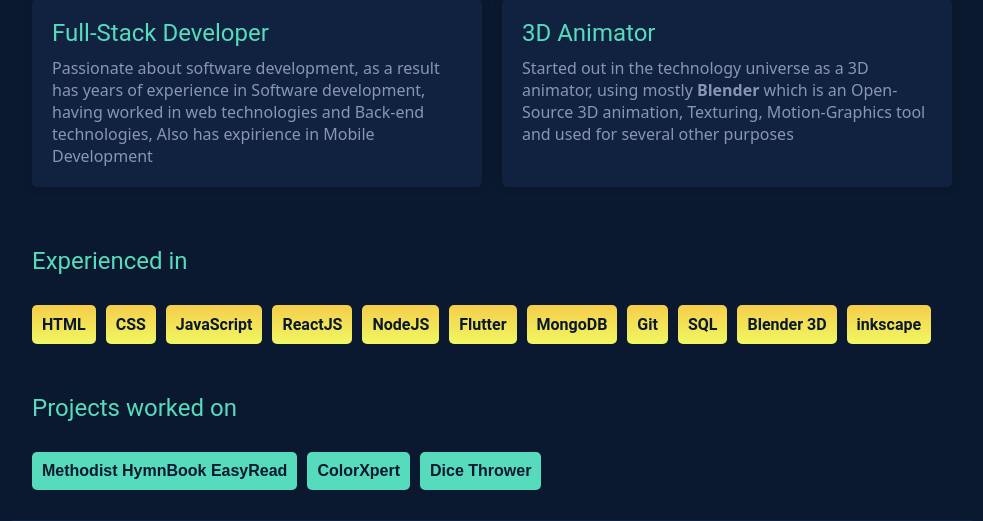
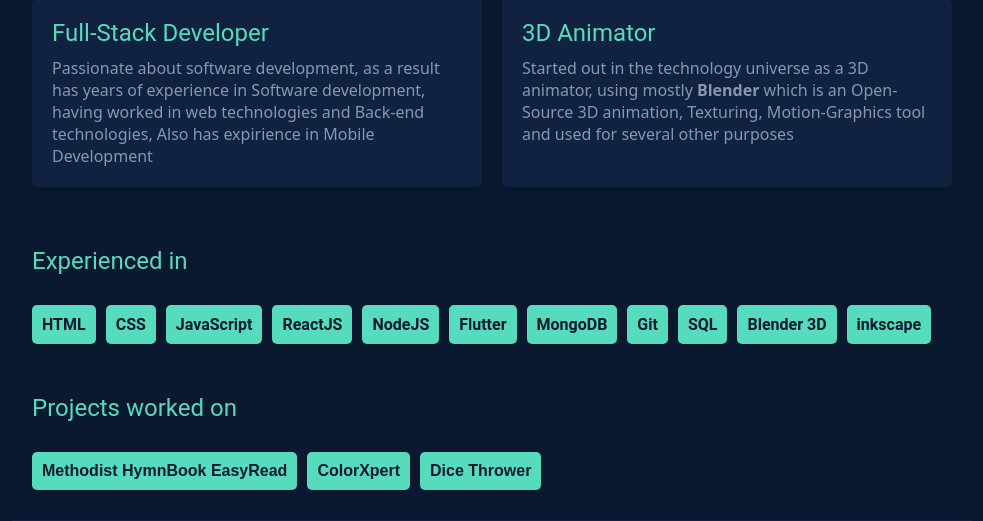
Before and after one commit to lordcsd/portFolioWebSite, a PHP site: page / in a window 1280 px wide. Shown: the part 814-1335 px from the top of the page, without its empty margins (148-1131 px from the left). Run offline with PHP 8.4, Linux system fonts and the light colour scheme.

Commit message:
Ui colors changed

```diff
--- a/style.css
+++ b/style.css
@@ -3,7 +3,6 @@
   --lightBG: #112240;
   --blueLight: #8896af;
   --greenLight: #56dcbc;
-  --yellow: linear-gradient(#f5cd4b, #f0f761);
   --white: #dfe4eb;
   --shadow: 0 0 10px rgba(0, 0, 0, 0.172);
 }
@@ -162,7 +161,7 @@ h1 {
 
 .technologies > p {
   border-radius: 5px;
-  background: var(--yellow);
+  background: var(--greenLight);
   color: var(--darkBG);
   padding: 10px;
   font-weight: bold;
```
